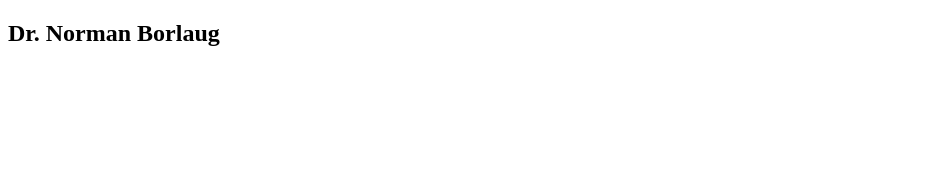
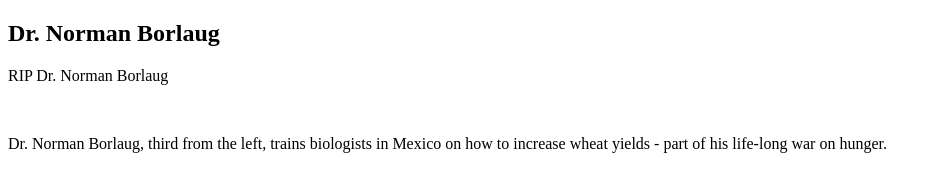
Before and after one commit to Tino480/Mohamed_Tino_Trial, a plain HTML site: page index.html in a window 1280 px wide. Shown: the whole page, without its empty margins (0-941 px from the left). Drawn offline with Linux system fonts and the light colour scheme.

Commit message:
till no.  7

```diff
--- a/index.html
+++ b/index.html
@@ -14,8 +14,13 @@
   <h2 id="title"> Dr. Norman Borlaug </h2>
 
   <div id="img-div">
+
+    <p id="img-caption">RIP Dr. Norman Borlaug</p>
     <img src="" alt="" id="image">
   </div>
+
+  <p id="tribute-info">Dr. Norman Borlaug, third from the left, trains biologists in Mexico on how to increase wheat yields - part of his life-long war on hunger.
+</p>
 
 </body>
 
```
